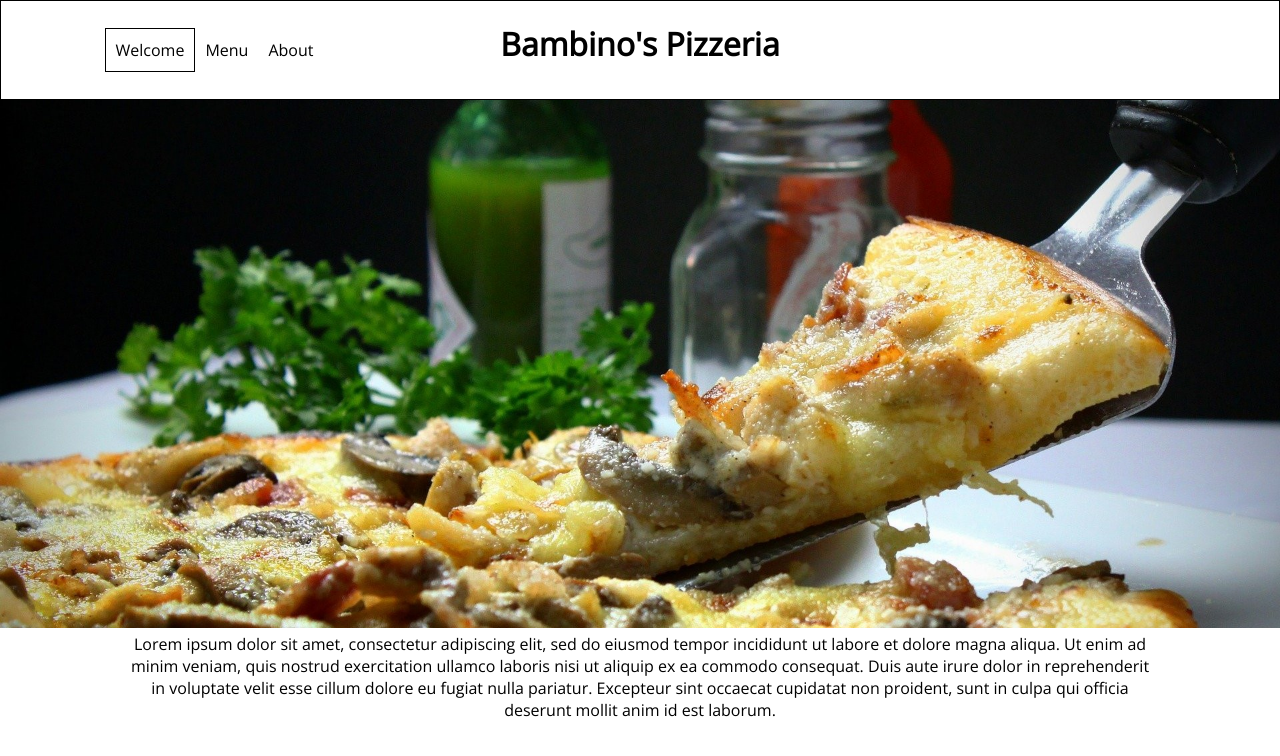
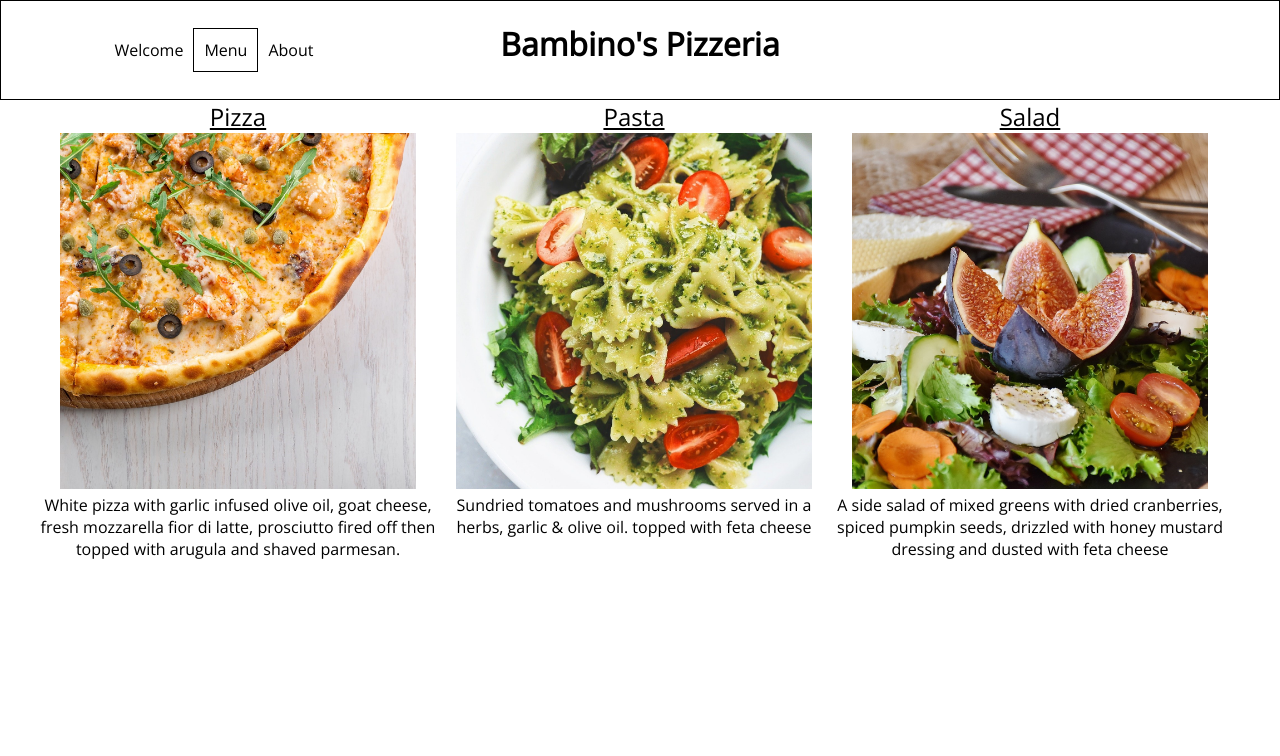
Before and after one commit to MooreSA/odin-restaurant, a website built with webpack: page dist/index.html in a window 1280 px wide. Both pictures are taken after a click on the link "Menu". Built offline with nearby package versions, Linux system fonts and the light colour scheme.

Commit message:
All Tabs Working

```diff
--- /dev/null
+++ b/src/about.js
@@ -0,0 +1,57 @@
+class AboutPage {
+    constructor() {
+        this.root = document.querySelector('#content');
+        this.aboutElement = createAboutElement();
+    }
+
+    displayPage() {
+        this.root.appendChild(this.aboutElement);
+        const menuTab = document.querySelector('#header-link2')
+        menuTab.classList.toggle('active-link')
+    }
+
+}
+
+function createAboutElement() {
+    const wrapper = document.createElement('div');
+    const textWrapper = document.createElement('div');
+
+    wrapper.classList = "about-page";
+    textWrapper.classList.add('info-text-wrapper')
+
+    textWrapper.appendChild(createTitle());
+    textWrapper.appendChild(createInfo());
+    wrapper.appendChild(createImg());
+    wrapper.appendChild(textWrapper);
+
+    return wrapper;
+}
+
+function createTitle() {
+    const title = document.createElement('div');
+    title.classList.add('info-title');
+    title.textContent = "Who We Are";
+    return title;
+}
+
+function createImg() {
+    const imgWrapper = document.createElement('div');
+    const image = document.createElement('img');
+
+    image.src = "./img/about-bg.jpg";
+    image.alt = "Pizza";
+
+    imgWrapper.appendChild(image);
+    return imgWrapper;
+}
+
+
+function createInfo() {
+    const info = document.createElement('div');
+    info.classList.add('info');
+    info.textContent = `With a large and talented team of culinary, pastry and deli staff sharing a passion for Italian food and quality ingredients, guests can relive fond memories of adventures in Italy, or experience them for the first time in North End Halifax.`;
+
+    return info;
+}
+
+export default AboutPage
--- a/src/domManipulation.js
+++ b/src/domManipulation.js
@@ -1,7 +1,17 @@
-function createComponent(tag) {
-    if (tag === undefined) {
-        tag = 'div';
+export function removeContent() {
+    const root = document.querySelector('#content');
+    const rootChildren = root.children;
+    while (root.children.length > 1) {
+        root.removeChild(root.lastChild);
     }
+}
 
-    document.createElement(tag);
+export function clearTabs() {
+    const tabs = document.querySelectorAll(`[id^="header-link"]`);
+    for (let i = 0; i < tabs.length; i++) {
+        tabs[i].classList.remove('active-link')
+    }
 }
+
+
+export default { removeContent, clearTabs };
--- a/src/index.js
+++ b/src/index.js
@@ -1,4 +1,35 @@
-import initialLoad from './initial-load';
+import InitialPage from './welcome';
+import MenuPage from './menu';
+import AboutPage from './about';
+import {removeContent, clearTabs} from './domManipulation';
 
 
-initialLoad();
+const landingPage = new InitialPage();
+landingPage.initialLoad();
+
+const tabLinks = document.querySelectorAll(`[id^="header-link"]`);
+
+for (let i = 0; i < tabLinks.length; i++) {
+    const tab = tabLinks[i];
+    tab.addEventListener('click', tabClick);
+}
+
+function tabClick(event) {
+    loadTab(event.target.dataset.tab);
+}
+
+function loadTab(tabID) {
+    removeContent();
+    clearTabs();
+    if (tabID === '0') {
+        landingPage.displayPage();
+    }
+    if (tabID === '1') {
+        const menuPage = new MenuPage();
+        menuPage.displayPage();
+    }
+    if (tabID === '2') {
+        const aboutPage = new AboutPage();
+        aboutPage.displayPage();
+    }
+}
--- /dev/null
+++ b/src/menu.js
@@ -0,0 +1,61 @@
+class MenuPage {
+    constructor() {
+        this.root = document.querySelector('#content');
+        this.menuItems = [
+            {
+                title: 'Pizza',
+                imageSrc: "./img/pizza.jpg",
+                description: `White pizza with garlic infused olive oil, goat cheese, fresh mozzarella fior di latte,
+                prosciutto fired off then topped with arugula and shaved parmesan.`
+            },
+            {
+                title: "Pasta",
+                imageSrc: "./img/pasta.jpg",
+                description: `Sundried tomatoes and mushrooms served in a herbs, garlic & olive oil. topped with feta cheese`
+            },
+            {
+                title: "Salad",
+                imageSrc: "./img/salad.jpg",
+                description: `A side salad of mixed greens with dried cranberries, spiced pumpkin seeds, drizzled with honey mustard dressing and dusted with feta cheese`
+            }
+        ]
+        this.menuElement = createMenuGrid(this.menuItems);
+    }
+
+    displayPage() {
+        this.root.appendChild(this.menuElement);
+        const menuTab = document.querySelector('#header-link1')
+        menuTab.classList.toggle('active-link')
+    }
+}
+
+function createMenuGrid(menuItems) {
+    let menu = document.createElement('div');
+    menu.classList.add('menu');
+
+    for (let i = 0; i < menuItems.length; i++){
+        const menuItem = createMenuItem(menuItems[i]);
+        menu.appendChild(menuItem);
+    }
+
+    return menu;
+}
+
+function createMenuItem(menuItem) {
+    let wrapper = document.createElement('div');
+    let title = document.createElement('div');
+    let image = document.createElement('img');
+    let description = document.createElement('div');
+
+    title.textContent = menuItem.title;
+    title.classList.add('menu-title');
+    image.src = menuItem.imageSrc;
+    description.textContent = menuItem.description;
+
+    wrapper.appendChild(title);
+    wrapper.appendChild(image);
+    wrapper.appendChild(description);
+    return wrapper;
+}
+
+export default MenuPage;
--- a/src/initial-load.js
+++ b/src/welcome.js
@@ -1,34 +1,51 @@
-function initialLoad() {
-    let root = document.querySelector('#content');
-    header(root);
-    createImg(root);
-    createText(root);
+class InitialPage {
+    constructor() {
+        this.root = document.querySelector('#content');
+        this.header = createHeader();
+        this.img = createImg();
+        this.textContent = createText();
+    }
+
+    initialLoad() {
+        this.root.appendChild(this.header)
+        this.root.appendChild(this.img)
+        this.root.appendChild(this.textContent)
+    }
+
+    displayPage() {
+        this.root.appendChild(this.img);
+        this.root.appendChild(this.textContent);
+        const welcomeTab = document.querySelector('#header-link0');
+        welcomeTab.classList.add('active-link')
+    }
 }
 
-function header(root) {
+function createHeader() {
     let headerElement = document.createElement('header');
     let headerDivs = makeHeaderGrid();
 
     for (let i = 0; i < headerDivs.length; i++) {
         headerElement.appendChild(headerDivs[i]);
     }
-    root.appendChild(headerElement);
+    return headerElement;
 }
 
-function createImg(root) {
-    const imgWrapper = document.createElement('div');
+function createImg() {
+    const imageWrapper = document.createElement('div');
     const image = document.createElement('img');
-    imgWrapper.appendChild(image);
-    image.src = "./index-bg.jpg";
+    image.src = "./img/index-bg.jpg";
     image.alt = "Pizza Slice";
-    root.appendChild(imgWrapper);
+
+    imageWrapper.appendChild(image);
+    return imageWrapper;
 }
 
-function createText(root){
+function createText(){
     const textDiv = document.createElement('div');
     textDiv.innerText = "Lorem ipsum dolor sit amet, consectetur adipiscing elit, sed do eiusmod tempor incididunt ut labore et dolore magna aliqua. Ut enim ad minim veniam, quis nostrud exercitation ullamco laboris nisi ut aliquip ex ea commodo consequat. Duis aute irure dolor in reprehenderit in voluptate velit esse cillum dolore eu fugiat nulla pariatur. Excepteur sint occaecat cupidatat non proident, sunt in culpa qui officia deserunt mollit anim id est laborum.";
     textDiv.classList.add('text-content');
-    root.appendChild(textDiv);
+
+    return textDiv;
 }
 
 function makeHeaderGrid() {
@@ -66,6 +83,7 @@ function createHeaderLinks() {
         link.id = `header-link${i}`
         link.innerText = linkContent[i];
         link.href = '#';
+        link.setAttribute('data-tab', i);
         headerLinks.push(link);
     }
 
@@ -74,4 +92,4 @@ function createHeaderLinks() {
 }
 
 
-export default initialLoad;
+export default InitialPage;
```
Also changed, not shown: dist/img/about-bg.jpg (added), dist/img/index-bg.jpg (renamed from dist/index-bg.jpg), dist/img/pasta.jpg (added), dist/img/pizza.jpg (added), dist/img/salad.jpg (added), dist/index.html, dist/main.js, dist/style.css.
